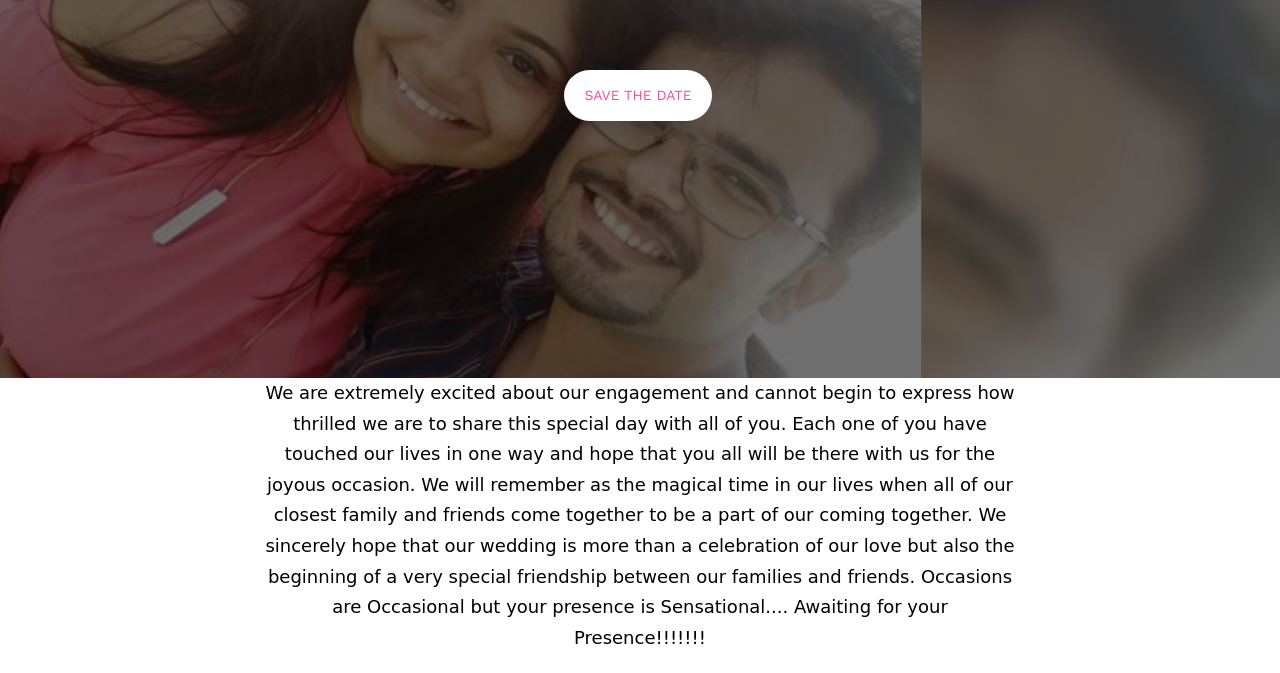
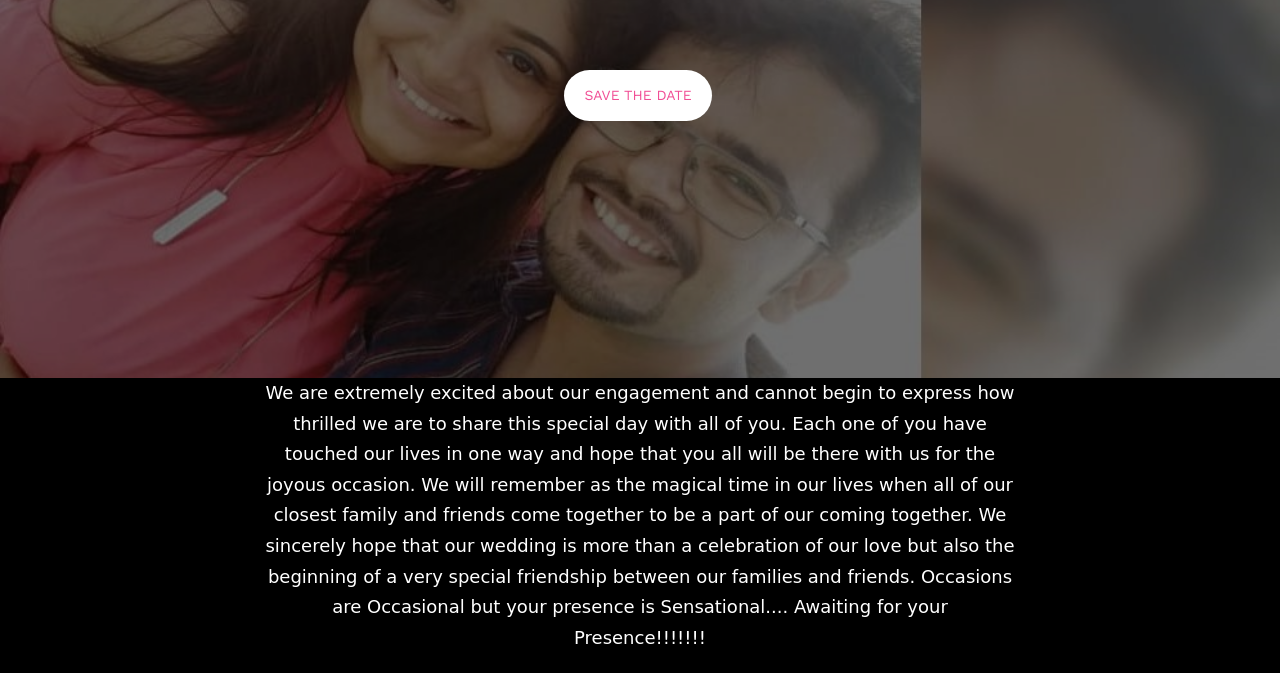
Before and after one commit to nakuljhunjhunwala/wedding.github.io, a plain HTML site: page index.html in a window 1280 px wide. Shown: the part 522-1195 px from the top of the page. Drawn offline with nearby package versions, Linux system fonts and the light colour scheme.

Commit message:
Update index.html

```diff
--- a/index.html
+++ b/index.html
@@ -46,6 +46,10 @@
 	<script src="js/respond.min.js"></script>
 	<![endif]-->
 <style>
+
+body {
+background-color:black;
+}
 
 .timing {
 
@@ -98,7 +102,7 @@ font-family:cursive;
 
 					</div>
 					<p>
-<font size=+1.5 color=black face="cursive">
+<font size=+1.5 color=white face="cursive">
 						We are extremely excited about our engagement and cannot begin to express how thrilled we are to share this special day with all of you.
 Each one of you have touched our lives in one way and hope that you all will be there with us for the joyous occasion.
 We will remember  as the magical time in our lives when all of our closest family and friends come together to be a part of our coming together. We sincerely hope that our wedding is more than a celebration of our love but also the beginning of a very special friendship between our families and friends.
```
